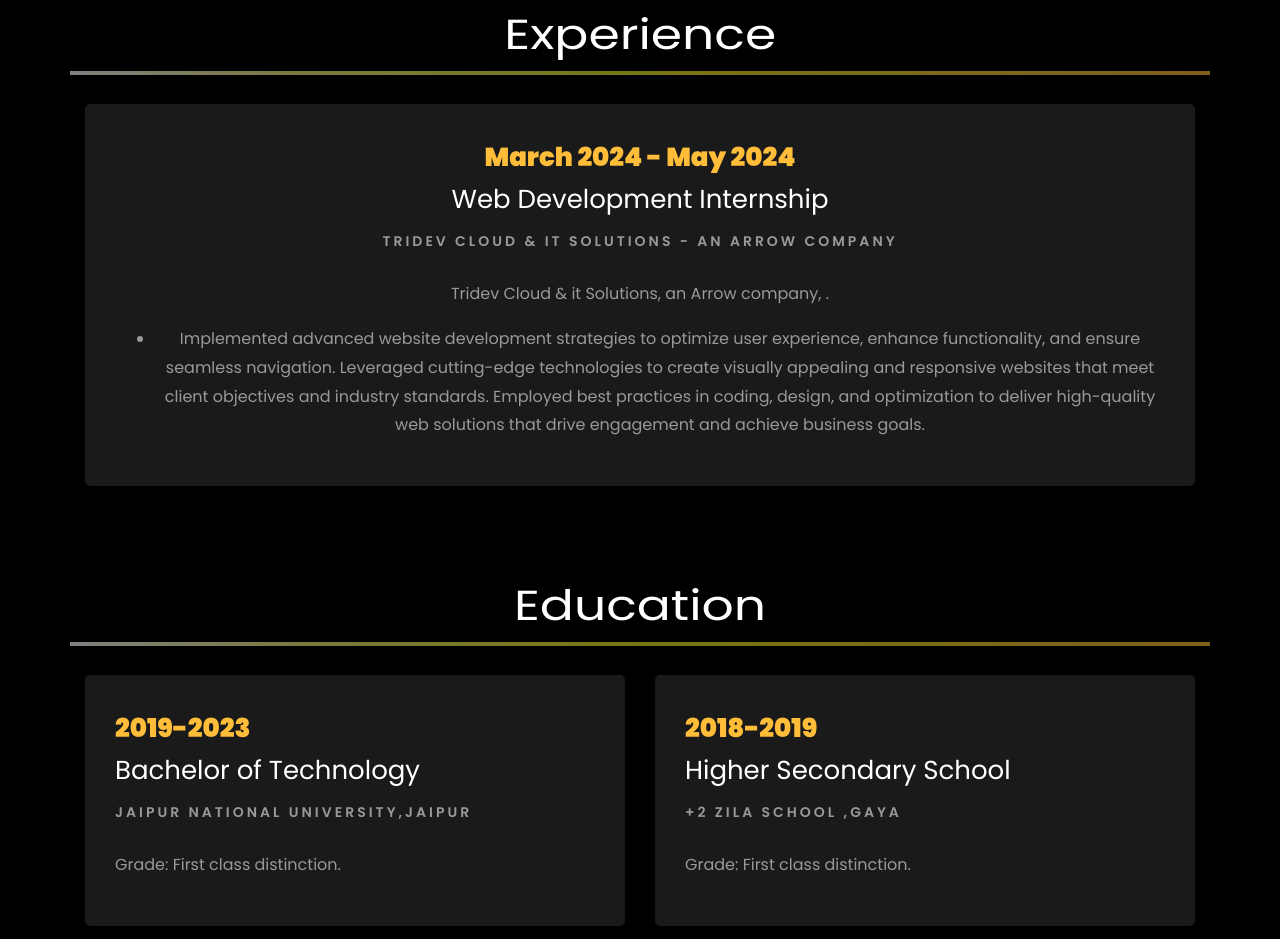
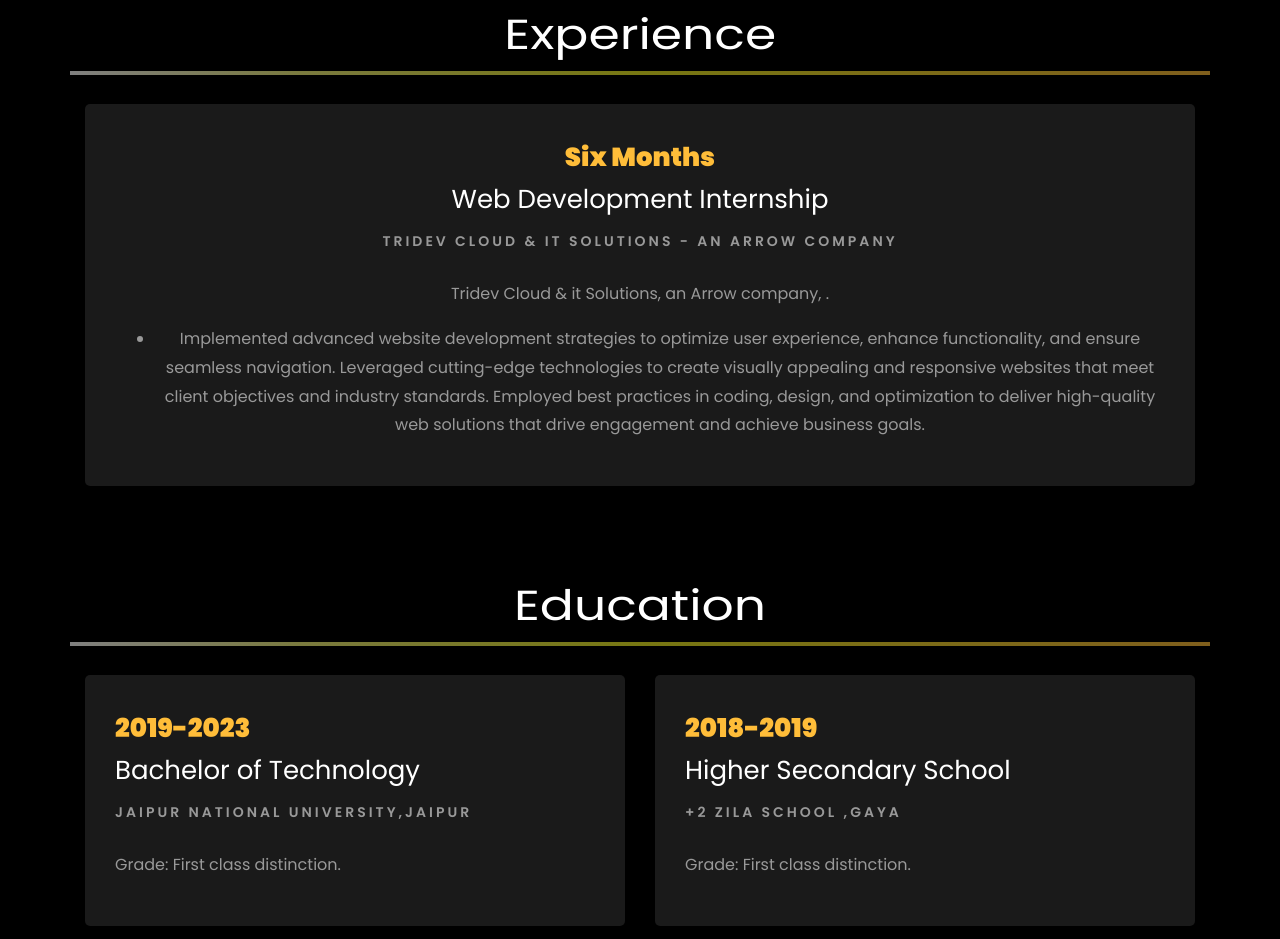
Before and after one commit to gauravsoftwaredeveloperit/portfolio, a plain HTML site: page portfolio.github/index.html in a window 1280 px wide. Shown: the part 1715-2654 px from the top of the page. Drawn offline with Linux system fonts and the light colour scheme; files whose address does not match are found by name.

Commit message:
some bugs are fixed

```diff
--- a/portfolio.github/index.html
+++ b/portfolio.github/index.html
@@ -344,7 +344,7 @@
 
 				<div  class="col-md-12">
 					<div style="text-align: center;" class="resume-wrap ftco-animate">
-						<span   class="date">March 2024 - May 2024</span>
+						<span   class="date">Six Months</span>
 						<h2>Web Development Internship</h2>
 						<span class="position">Tridev Cloud & it Solutions - an Arrow company</span>
 						<p class="mt-4">Tridev Cloud & it Solutions, an Arrow company, .
```
